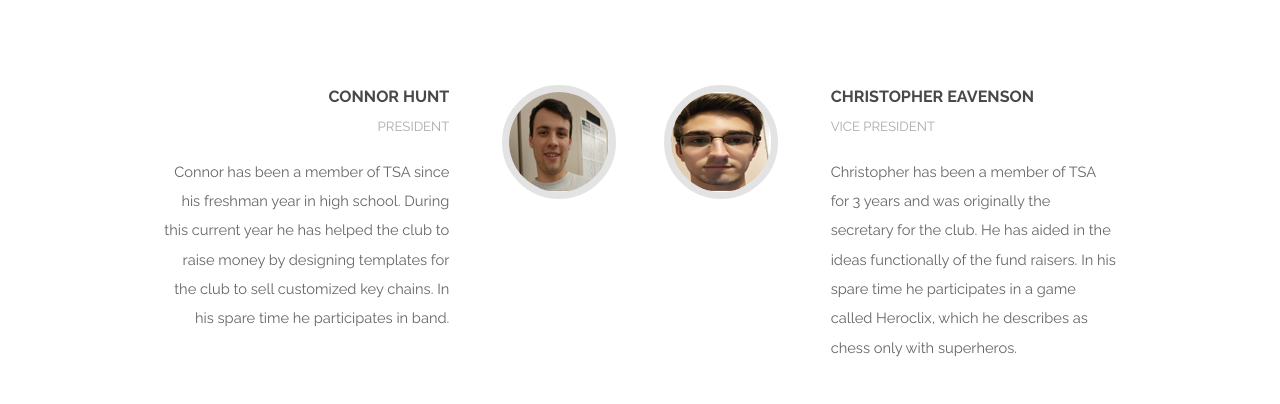
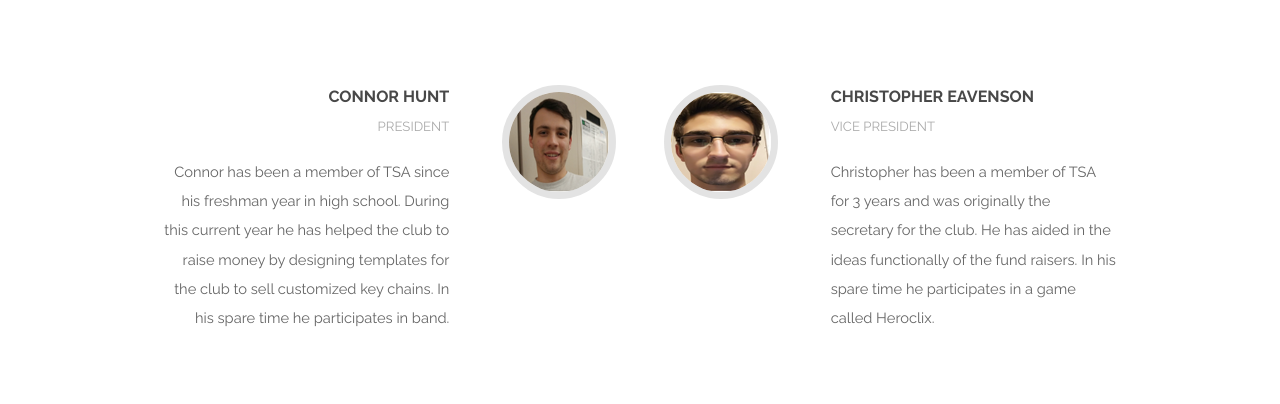
Before and after one commit to srihithm/srihithm.github.io, a plain HTML site: page aboutus.html in a window 1280 px wide. Shown: the part 548-952 px from the top of the page. Drawn offline with Linux system fonts and the light colour scheme.

Commit message:
Update aboutus.html

```diff
--- a/aboutus.html
+++ b/aboutus.html
@@ -63,7 +63,7 @@
 										<h4>Christopher Eavenson</h4>
 										<p>Vice President</p>
 									</header>
-									<p>Christopher has been a member of TSA for 3 years and was originally the secretary for the club. He has aided in the ideas functionally of the fund raisers. In his spare time he participates in a game called Heroclix, which he describes as chess only with superheros. </p>
+									<p>Christopher has been a member of TSA for 3 years and was originally the secretary for the club. He has aided in the ideas functionally of the fund raisers. In his spare time he participates in a game called Heroclix. </p>
 								</div>
 							</div>
 						&nbsp;
```
